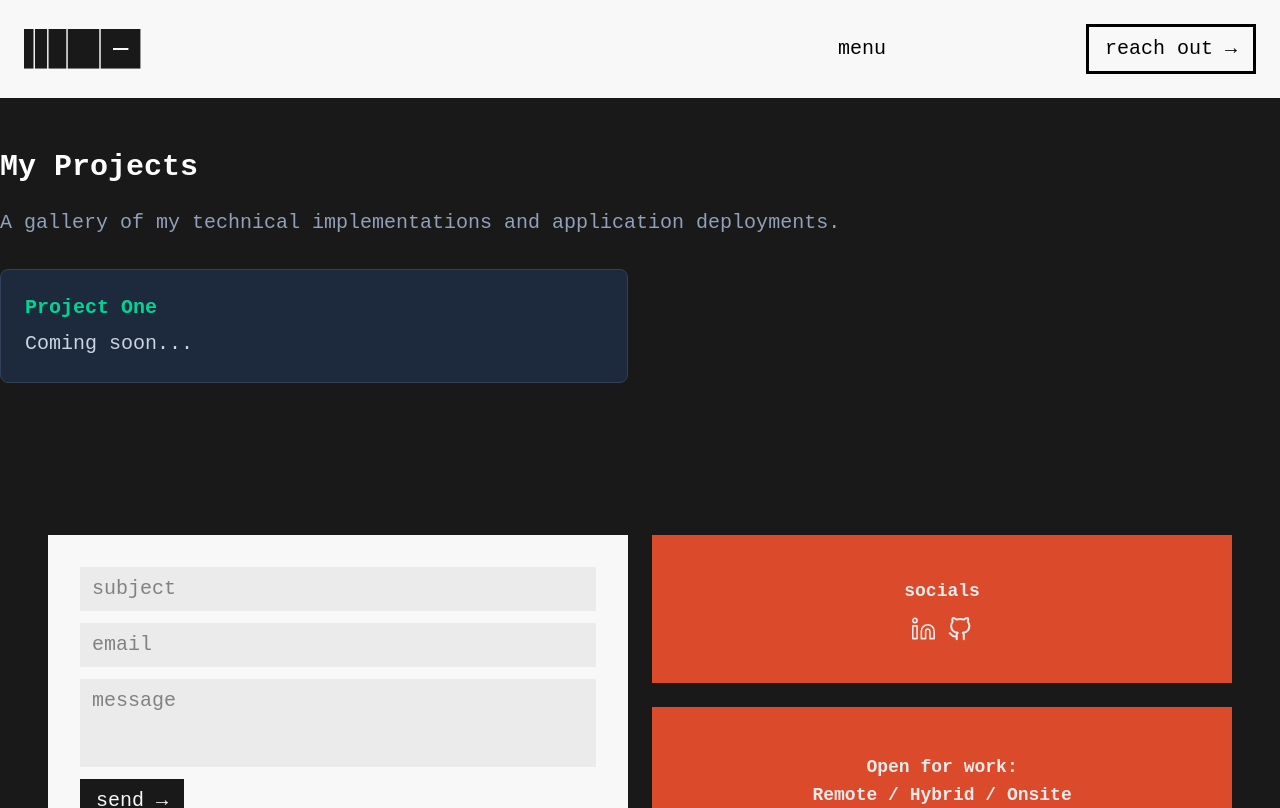
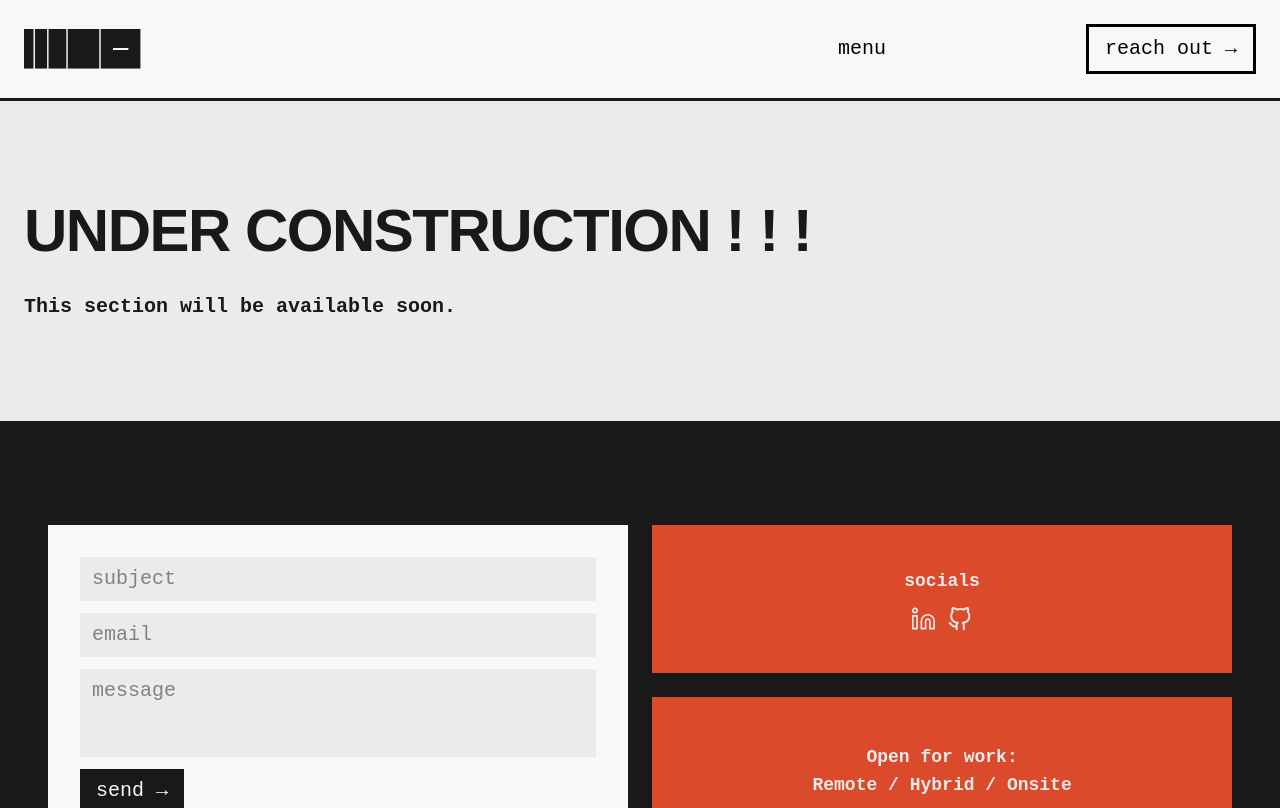
Before and after one commit to Altsmi/web-front, a Vue app: page /projects in a window 1280 px wide. Shown: the top 808 px of the page. Built offline with nearby package versions, Linux system fonts and the light colour scheme.

Commit message:
Project page

```diff
--- a/src/components/NavMenu.vue
+++ b/src/components/NavMenu.vue
@@ -38,7 +38,7 @@ onUnmounted(() => {
       class="absolute top-full mt-2 right-0 bg-neutral-900 text-neutral-300 flex flex-col gap-2 p-4 w-50 z-70"
     >
       <RouterLink to="/about" class="hover:text-brand-primary" @click="closeMenu">about</RouterLink>
-      <RouterLink to="/Project" class="hover:text-brand-primary" @click="closeMenu"
+      <RouterLink to="/projects" class="hover:text-brand-primary" @click="closeMenu"
         >projects</RouterLink
       >
     </div>
--- a/src/views/ProjectsView.vue
+++ b/src/views/ProjectsView.vue
@@ -1,13 +1,18 @@
+<script lang="ts"></script>
 <template>
-  <div class="py-12">
-    <h1 class="text-3xl font-bold text-white mb-6">My Projects</h1>
-    <p class="text-slate-400 mb-8">A gallery of my technical implementations and application deployments.</p>
-
-    <div class="grid gap-6 md:grid-cols-2">
-      <div class="p-6 bg-slate-800 border border-slate-700 rounded-lg">
-        <h3 class="text-xl font-bold text-emerald-400">Project One</h3>
-        <p class="text-slate-300 mt-2">Coming soon...</p>
+  <!--About Header-->
+  <section class="bg-neutral-300">
+    <div class="max-w-7xl mx-auto py-20 px-4 sm:px-6 md:py-25 transition-all duration-1000">
+      <div class="flex flex-col justify-center gap-6 md:gap-8 w-full">
+        <h1
+          class="font-bold text-text-900 tracking-tight font-header text-6xl sm:text-6xl md:text-6xl"
+        >
+          UNDER CONSTRUCTION ! ! !
+        </h1>
+        <p class="text-xl sm:text-xl md:text-xl text-text-900 font-semibold">
+          This section will be available soon.
+        </p>
       </div>
     </div>
-  </div>
+  </section>
 </template>
```
